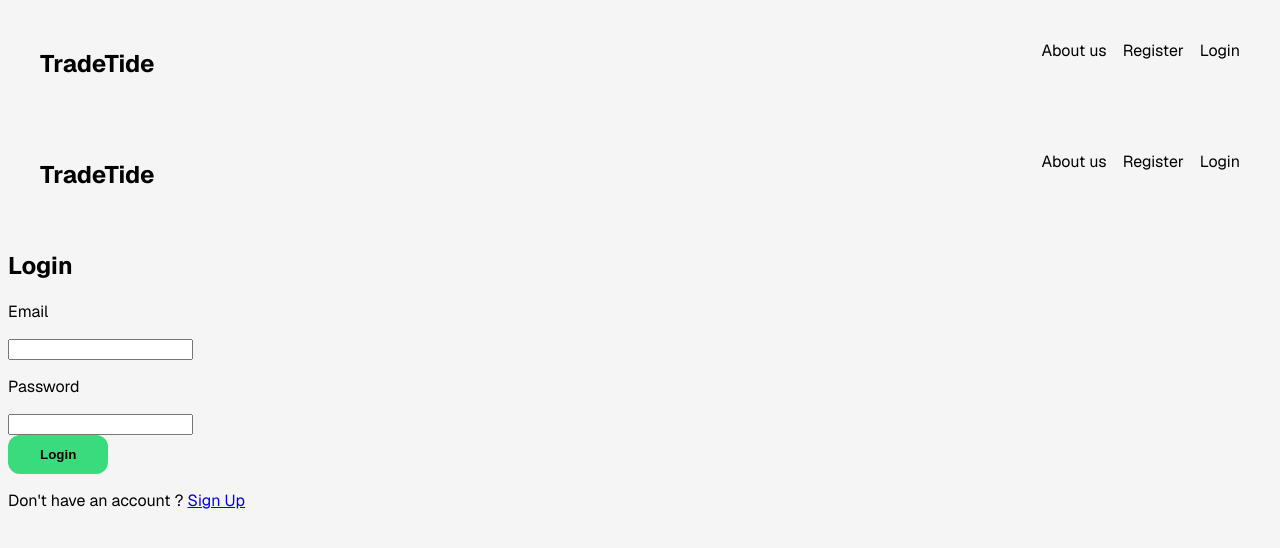
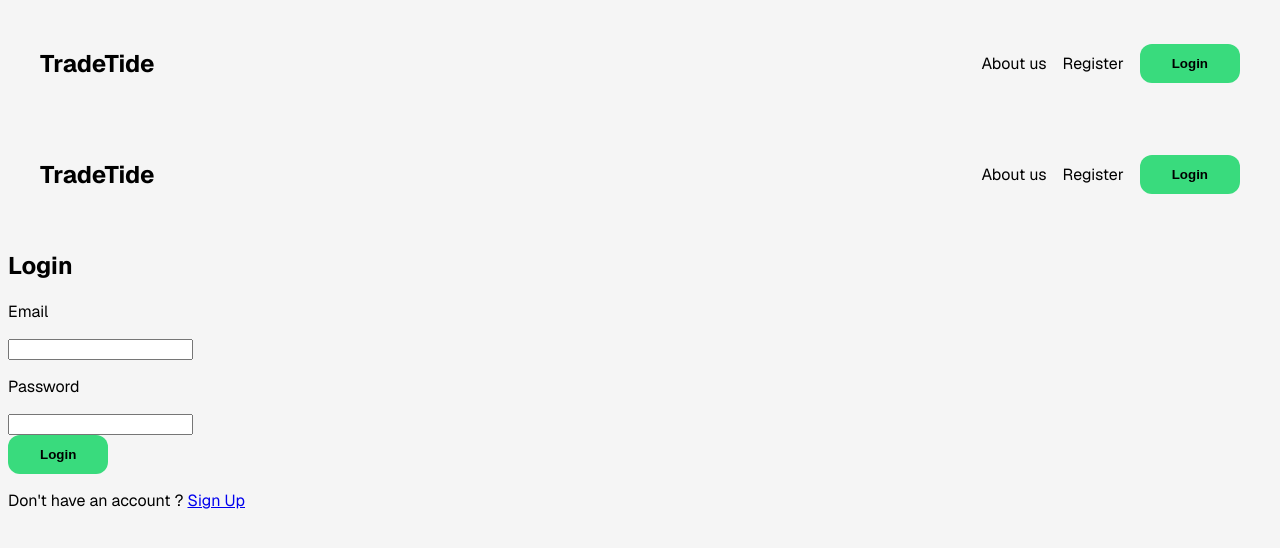
Before and after one commit to maricd7/TradeTide, a Next.js app: page /login in a window 1280 px wide. Shown: the top 548 px of the page. Built offline with nearby package versions, Linux system fonts and the light colour scheme.

Commit message:
landing pages design changes

```diff
--- a/src/app/components/Nav/Nav.js
+++ b/src/app/components/Nav/Nav.js
@@ -1,6 +1,7 @@
 import React from "react";
 import Logo from "../ui/Logo/Logo";
 import styles from "./Nav.module.css";
+import { Button } from "../ui";
 const Nav = () => {
   return (
     <nav className={styles.navbar}>
@@ -8,7 +9,7 @@ const Nav = () => {
       <ul className={styles.navbarList}>
         <li>About us</li>
         <li>Register</li>
-        <li>Login</li>
+        <Button text="Login" />
       </ul>
     </nav>
   );
--- a/src/app/components/Nav/Nav.module.css
+++ b/src/app/components/Nav/Nav.module.css
@@ -2,9 +2,13 @@
   display: flex;
   justify-content: space-between;
   padding: 1rem 2rem;
+  /* position: fixed; */
+  /* width: 100%; */
 }
 .navbarList {
   list-style: none;
   display: flex;
   gap: 1rem;
+  justify-content: center;
+  align-items: center;
 }
```
Also changed, not shown: src/app/components/LandingHero/LandingHero.module.css (+6 -1 lines).
